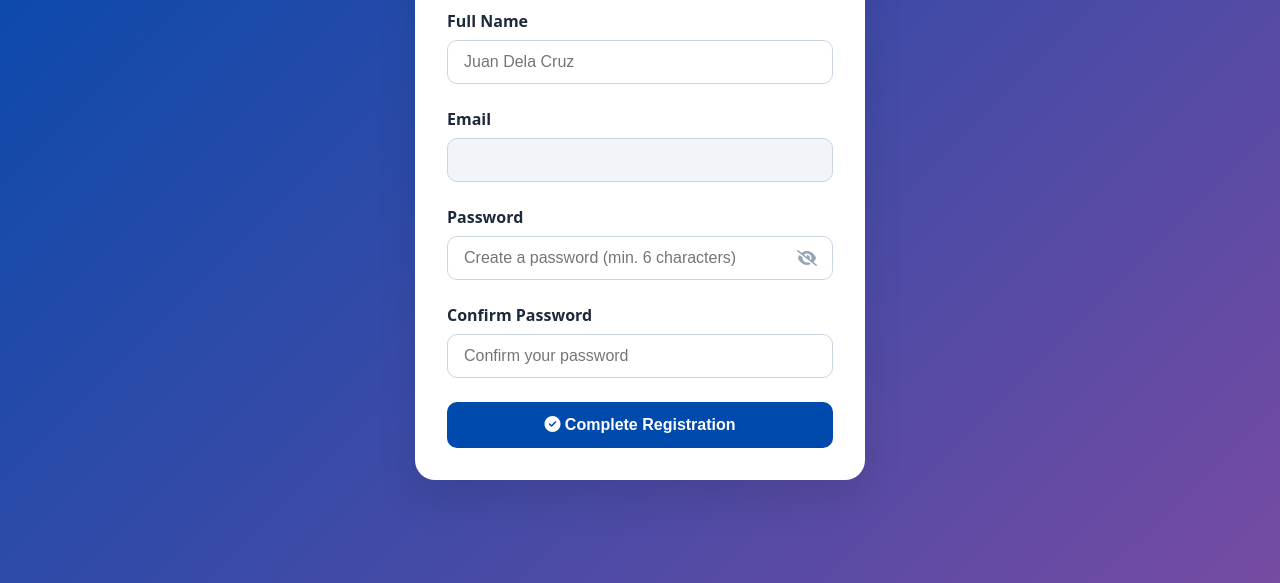
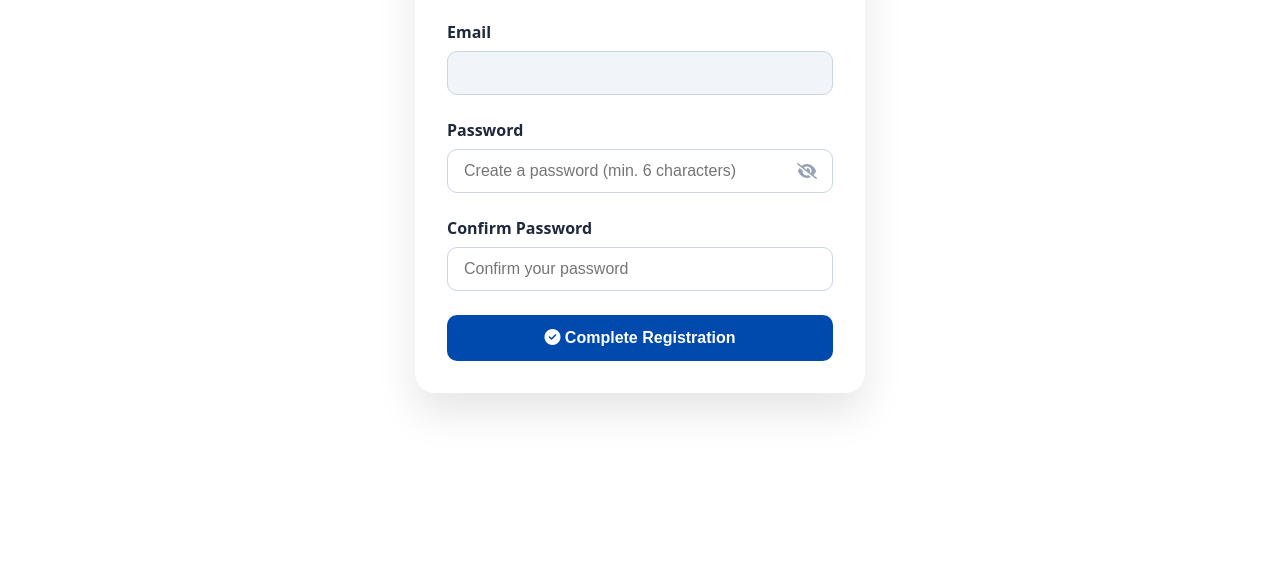
Before and after one commit to rapsingkris/municipality-css-admin, a website: page html/register.html in a window 1280 px wide. Shown: the part 217-800 px from the top of the page. Drawn offline with nearby package versions, Linux system fonts and the light colour scheme.

Commit message:
Register Bg Color

```diff
--- a/html/register.html
+++ b/html/register.html
@@ -15,7 +15,7 @@
 
     body {
       font-family: system-ui, 'Segoe UI', sans-serif;
-      background: linear-gradient(135deg, #004aad 0%, #764ba2 100%);
+      background: linear-gradient(to bottom, #77c7f5, #f8f9fd)
       min-height: 100vh;
       display: flex;
       align-items: center;
```
